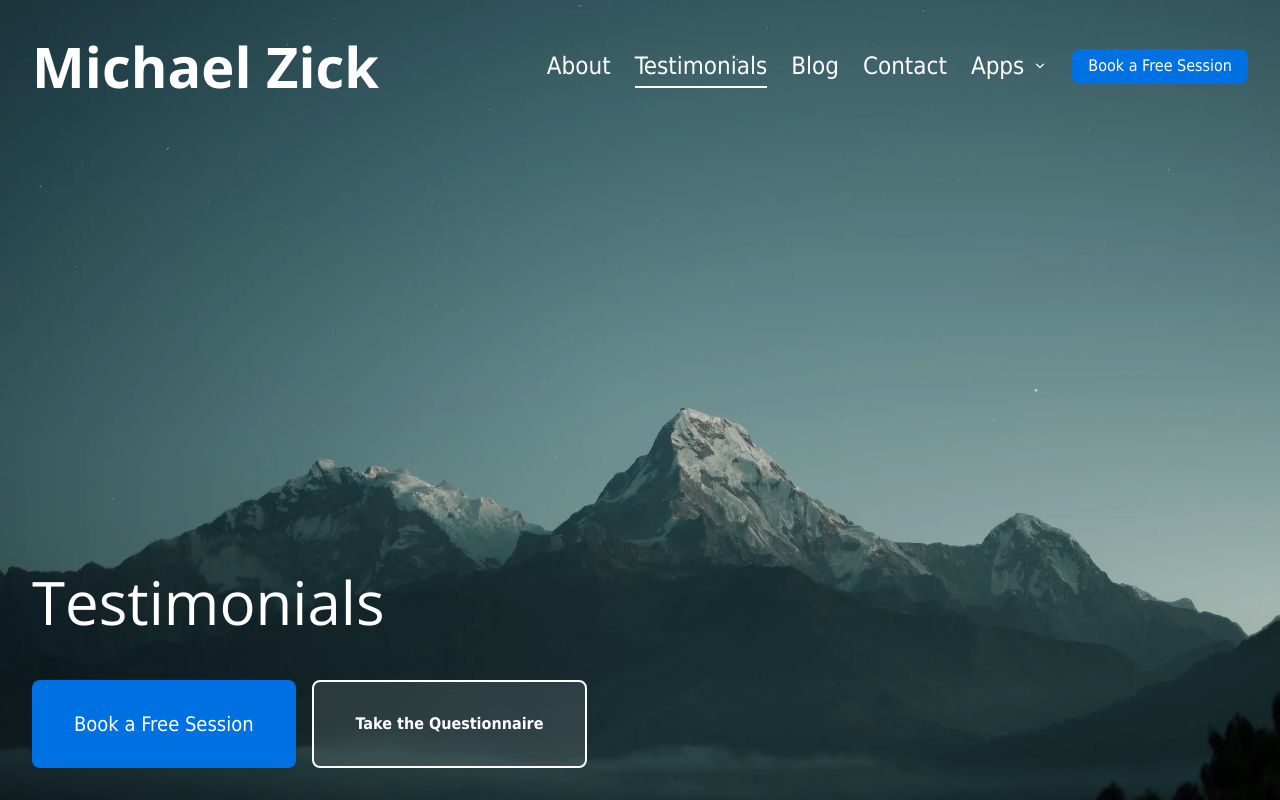
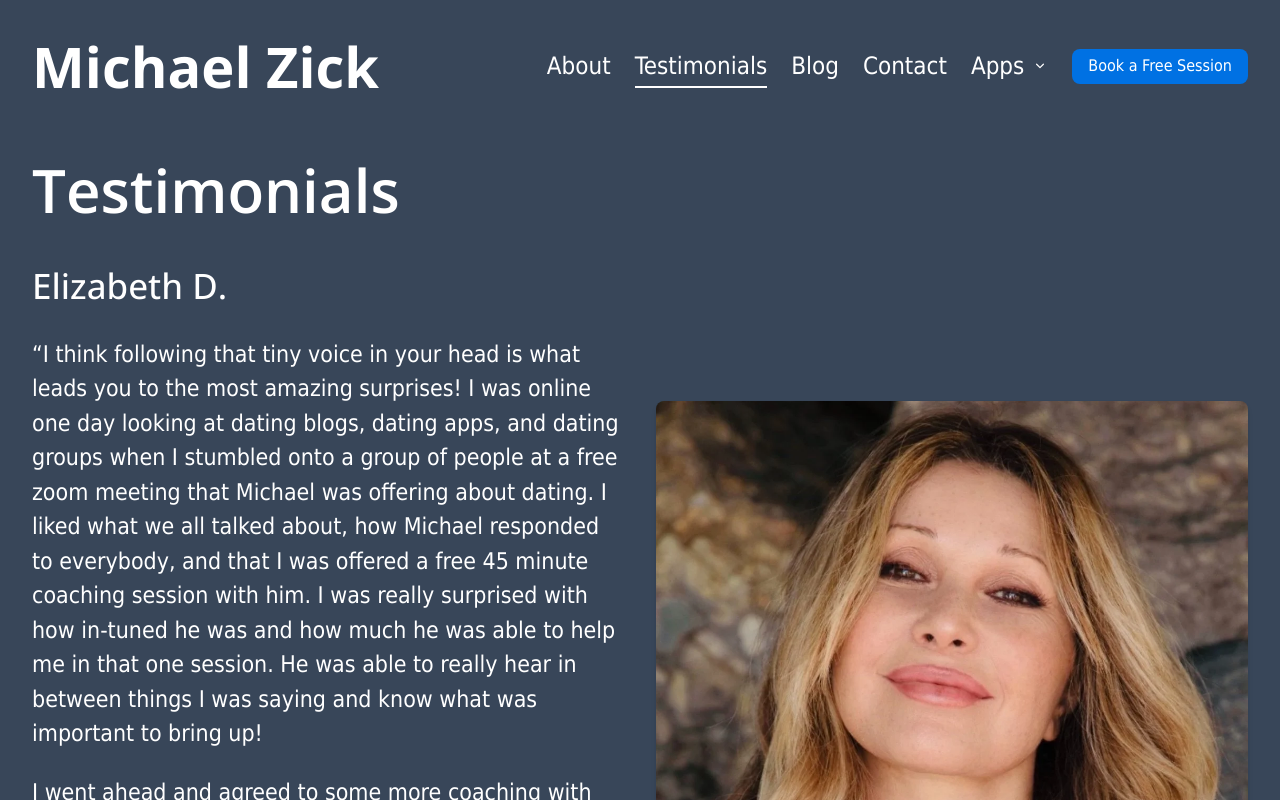
Before and after one commit to michaelzick/michaelzick.com, a Next.js app: page /testimonials in a window 1280 px wide. Shown: the top 800 px of the page. Built offline with nearby package versions, Linux system fonts and the light colour scheme.

Commit message:
removed all heros except home; added content fade-in

```diff
--- a/app/about/page.tsx
+++ b/app/about/page.tsx
@@ -2,8 +2,6 @@ import type { Metadata } from 'next';
 import Image from 'next/image';
 import { FadeInSection } from '../../components/FadeInSection';
 import TrackedCtaLink from '../../components/TrackedCtaLink';
-import BookingCta from '../../components/BookingCta';
-import QuestionnaireCta from '../../components/QuestionnaireCta';
 import { siteConfig } from '../../lib/site';
 
 export const metadata: Metadata = {
@@ -46,22 +44,14 @@ export default function About() {
 
   return (
     <div className="flex flex-col">
-      <section
-        className="relative h-screen flex items-end text-white"
-        style={{ backgroundImage: "url('/img/ocean_2500.webp')", backgroundSize: 'cover', backgroundPosition: 'center' }}
-      >
-        <div className="absolute inset-0 bg-black/20" aria-hidden="true"></div>
-        <div className="relative w-full max-w-[1400px] mx-auto p-8 flex flex-col items-start">
-          <h1 className="text-4xl md:text-6xl text-left mb-8">About Michael</h1>
-          <div className="mt-4 flex flex-col items-start gap-4 md:flex-row md:items-center">
-            <BookingCta location="about-hero" />
-            <QuestionnaireCta location="about-hero" />
-          </div>
-        </div>
-      </section>
-
-      <section className="px-6 md:px-8 pt-24 md:pt-32 bg-gray-100 text-default-grey">
-        <div className="max-w-[1400px] mx-auto space-y-24 md:space-y-32">
+      <section className="px-6 pb-24 pt-24 md:px-8 md:pb-32 md:pt-28 lg:pt-36 xl:pt-40 bg-gray-100 text-default-grey">
+        <div className="max-w-[1400px] mx-auto">
+          <FadeInSection className="mb-10 text-center md:text-left">
+            <h1 className="font-headline text-5xl font-semibold leading-tight md:text-6xl">
+              About Michael
+            </h1>
+          </FadeInSection>
+          <div className="space-y-24 md:space-y-32">
             <div className="flex flex-col md:flex-row md:items-center gap-8">
               <FadeInSection className="md:w-1/2 space-y-6 order-2 md:order-1">
                 <h2 className="text-[45px] font-semibold">Michael is all about action.</h2>
@@ -156,6 +146,7 @@ export default function About() {
               </FadeInSection>
             </div>
           </div>
+        </div>
       </section>
 
       <section className="px-6 md:px-8 py-24 md:py-32 bg-gray-100 text-default-grey">
--- a/app/questionnaire/page.tsx
+++ b/app/questionnaire/page.tsx
@@ -1,6 +1,7 @@
 import type { Metadata } from 'next';
 import Questionnaire from '../../components/Questionnaire';
 import { siteConfig } from '../../lib/site';
+import { FadeInSection } from '../../components/FadeInSection';
 
 export const metadata: Metadata = {
   title: 'Reality Alignment Questionnaire | Michael Zick',
@@ -14,6 +15,7 @@ export default function QuestionnairePage() {
   return (
     <div className="min-h-screen bg-[rgb(var(--light-grey))] pt-32 pb-16 md:pb-20 px-6 text-default-grey">
       <div className="max-w-[1400px] mx-auto text-center mb-12">
+        <FadeInSection className="mb-12">
           <h1 className="text-4xl md:text-6xl font-bold text-dark-blue mb-8">
             Reality Alignment Questionnaire
           </h1>
@@ -22,8 +24,11 @@ export default function QuestionnairePage() {
             <br />
             <strong className="block mt-2">Discover your path to alignment.</strong>
           </p>
+        </FadeInSection>
+        <FadeInSection>
+          <Questionnaire />
+        </FadeInSection>
       </div>
-      <Questionnaire />
     </div>
   );
 }
--- a/app/testimonials/page.tsx
+++ b/app/testimonials/page.tsx
@@ -1,21 +1,19 @@
 import type { Metadata } from 'next';
 import Image from 'next/image';
 import { FadeInSection } from '../../components/FadeInSection';
-import BookingCta from '../../components/BookingCta';
-import QuestionnaireCta from '../../components/QuestionnaireCta';
 import { siteConfig } from '../../lib/site';
 
 export const metadata: Metadata = {
   title: 'Michael Zick | Testimonials',
   description:
-    'Read testimonials from clients of Michael Zick\'s reality alignment coaching program.',
+    "Read testimonials from clients of Michael Zick's reality alignment coaching program.",
   alternates: {
     canonical: '/testimonials',
   },
   openGraph: {
     title: 'Michael Zick | Testimonials',
     description:
-      'Read testimonials from clients of Michael Zick\'s reality alignment coaching program.',
+      "Read testimonials from clients of Michael Zick's reality alignment coaching program.",
     url: `${siteConfig.url}/testimonials`,
     siteName: siteConfig.name,
     images: [
@@ -31,7 +29,7 @@ export const metadata: Metadata = {
     card: 'summary_large_image',
     title: 'Michael Zick | Testimonials',
     description:
-      'Read testimonials from clients of Michael Zick\'s reality alignment coaching program.',
+      "Read testimonials from clients of Michael Zick's reality alignment coaching program.",
     images: ['/img/mountains_2500.webp'],
   },
 };
@@ -39,22 +37,14 @@ export const metadata: Metadata = {
 export default function Testimonials() {
   return (
     <div className="flex flex-col">
-      <section
-        className="relative flex h-screen items-end text-white"
-        style={{ backgroundImage: "url('/img/mountains_2500.webp')", backgroundSize: 'cover', backgroundPosition: 'center' }}
-      >
-        <div className="absolute inset-0 bg-black/20" aria-hidden="true"></div>
-        <div className="relative w-full max-w-[1400px] mx-auto p-8 flex flex-col items-start">
-          <h1 className="text-4xl md:text-6xl text-left mb-8">Testimonials</h1>
-          <div className="mt-4 flex flex-col items-start gap-4 md:flex-row md:items-center">
-            <BookingCta location="testimonials-hero" />
-            <QuestionnaireCta location="testimonials-hero" />
-          </div>
-        </div>
-      </section>
-
-      <section className="bg-dark-blue text-white px-6 md:px-8 py-24 md:py-32">
-        <div className="max-w-[1400px] mx-auto space-y-24">
+      <section className="bg-dark-blue text-white px-6 pb-24 pt-24 md:px-8 md:pb-32 md:pt-28 lg:pt-36 xl:pt-40">
+        <div className="max-w-[1400px] mx-auto">
+          <FadeInSection className="mb-10 text-center md:text-left">
+            <h1 className="font-headline text-5xl font-semibold leading-tight md:text-6xl text-white">
+              Testimonials
+            </h1>
+          </FadeInSection>
+          <div className="space-y-24">
             <div className="flex flex-col md:flex-row md:items-center gap-8">
               <FadeInSection className="md:w-1/2 order-2 md:order-1 space-y-6">
                 <h3 className="text-[35px] font-medium">Elizabeth D.</h3>
@@ -135,6 +125,7 @@ export default function Testimonials() {
               </a>
             </div>
           </div>
+        </div>
       </section>
 
       <section className="px-6 md:px-8 pt-12 pb-24 md:pt-16 md:pb-32 bg-[rgb(var(--light-grey))] text-default-grey">
--- a/components/blog/BlogIndexClient.tsx
+++ b/components/blog/BlogIndexClient.tsx
@@ -4,6 +4,7 @@ import { useMemo, useState } from 'react';
 import type { BlogPost } from '../../lib/blog';
 import BlogFilters from './BlogFilters';
 import BlogPostCard from './BlogPostCard';
+import { FadeInSection } from '../FadeInSection';
 
 type BlogIndexClientProps = {
   posts: BlogPost[];
@@ -54,16 +55,16 @@ export default function BlogIndexClient({ posts, filters }: BlogIndexClientProps
   return (
     <section className="bg-[rgb(var(--light-grey))] px-6 pb-16 pt-24 text-default-grey md:px-8 md:pb-20 md:pt-28 lg:pt-36 xl:pt-40">
       <div className="mx-auto max-w-[1400px]">
-        <div className="mb-10 text-center md:text-left">
+        <FadeInSection className="mb-10 text-center md:text-left">
           <h1 className="font-headline text-5xl font-semibold leading-tight md:text-6xl">
             Blog
           </h1>
           <p className="mt-8 text-xl text-default-grey/80">
             Perspectives, tools, and stories for reality alignment, relationships, and growth.
           </p>
-        </div>
+        </FadeInSection>
 
-        <div className="grid gap-10 lg:grid-cols-[260px_1fr]">
+        <FadeInSection className="grid gap-10 lg:grid-cols-[260px_1fr]">
           <aside className="hidden lg:block">
             <div className="sticky top-28 mt-10 rounded-lg bg-white p-5 shadow-md ring-1 ring-black/5">
               {hasFilters ? (
@@ -136,7 +137,7 @@ export default function BlogIndexClient({ posts, filters }: BlogIndexClientProps
               </div>
             )}
           </div>
-        </div>
+        </FadeInSection>
       </div>
     </section>
   );
```
Lines whose indentation alone changed are shown as unchanged.
